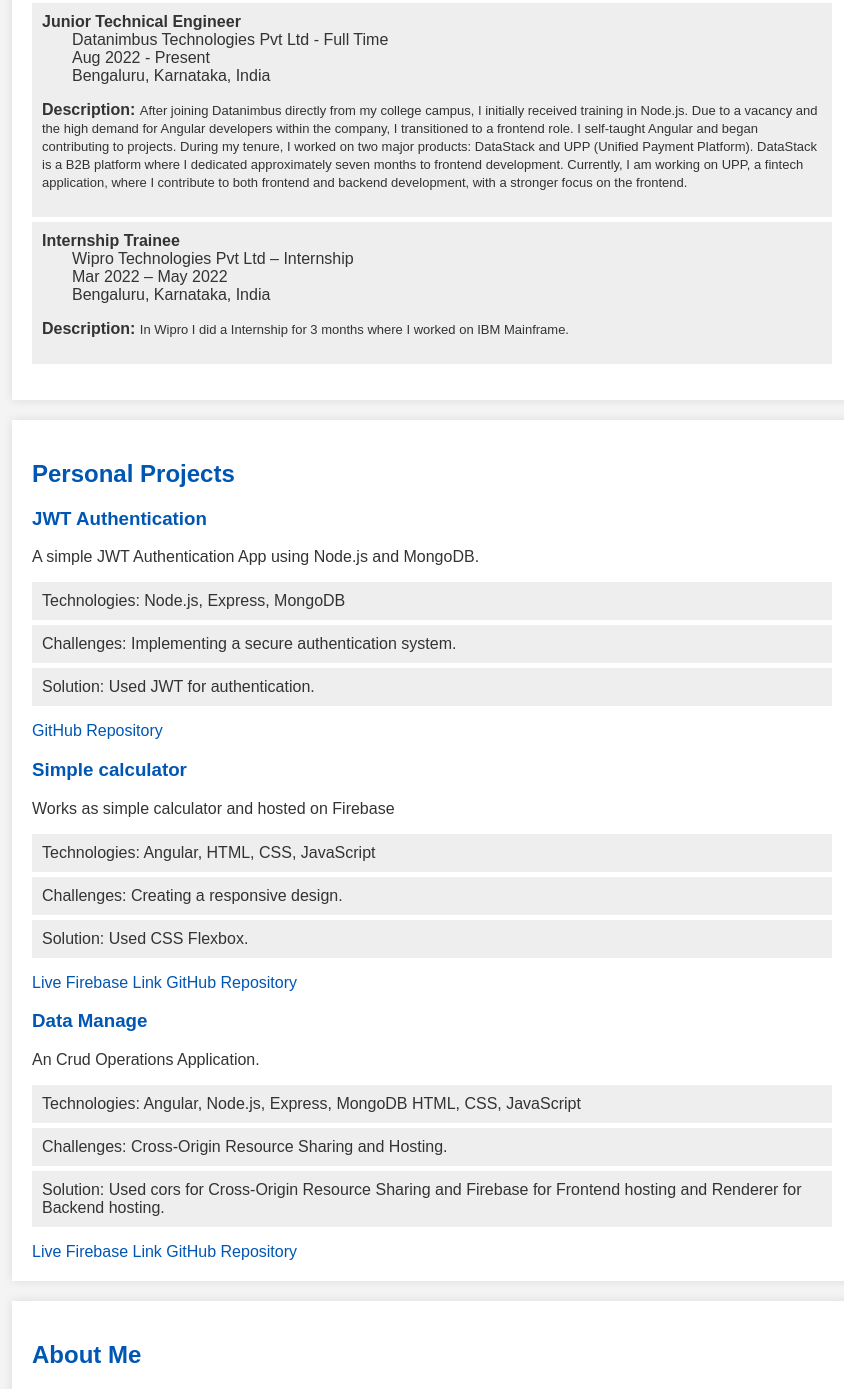
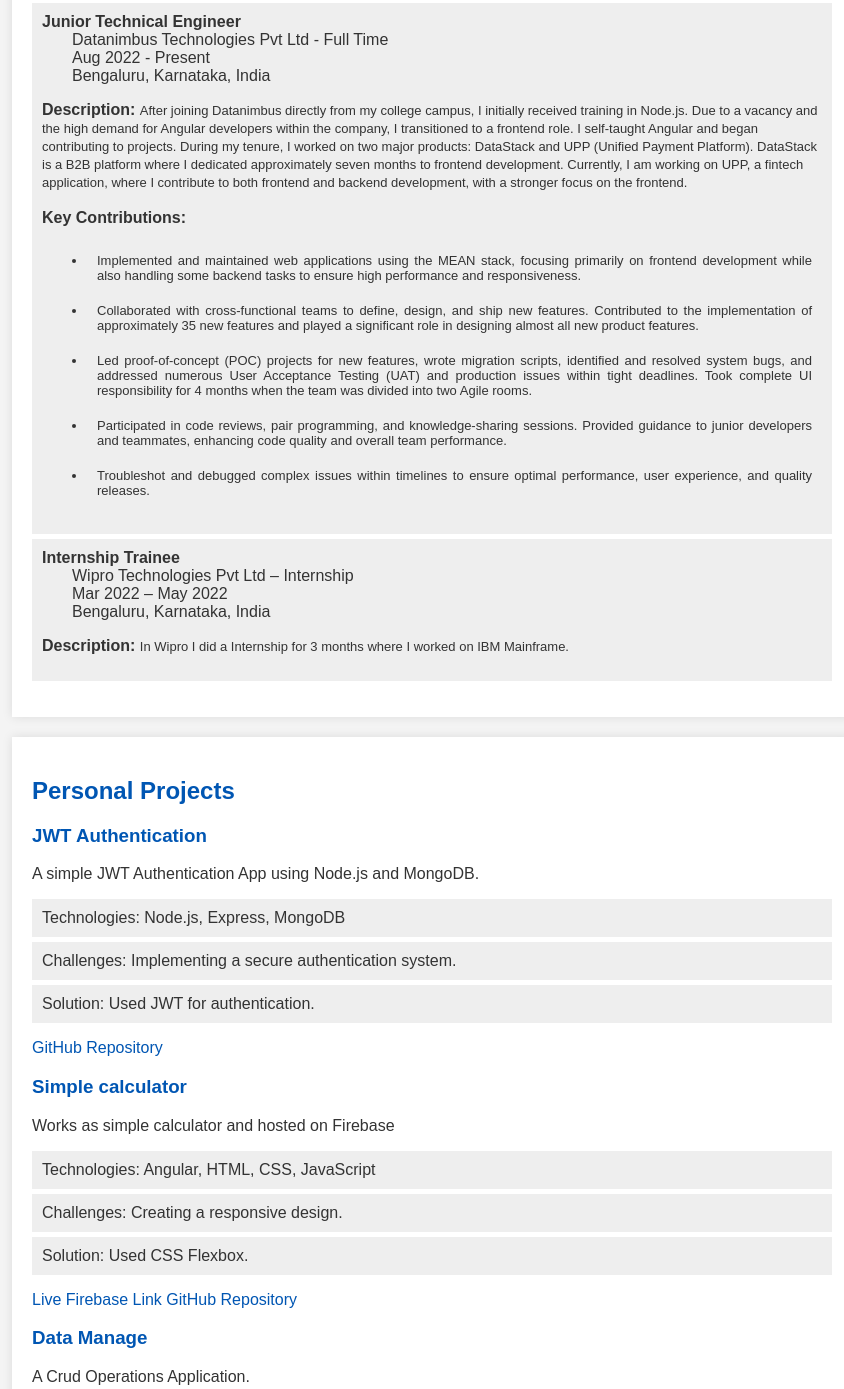
Before and after one commit to Ravinandanhv-hub/My-portfolio, a website: page index.html in a window 1280 px wide. Shown: the part 331-1720 px from the top of the page, without its empty margins (208-1052 px from the left). Drawn offline with Linux system fonts and the light colour scheme.

Commit message:
added key contributions

```diff
--- a/index.html
+++ b/index.html
@@ -27,6 +27,16 @@
                         <span style="font-size: small;">
                             After joining Datanimbus directly from my college campus, I initially received training in Node.js. Due to a vacancy and the high demand for Angular developers within the company, I transitioned to a frontend role. I self-taught Angular and began contributing to projects. During my tenure, I worked on two major products: DataStack and UPP (Unified Payment Platform).
                             DataStack is a B2B platform where I dedicated approximately seven months to frontend development. Currently, I am working on UPP, a fintech application, where I contribute to both frontend and backend development, with a stronger focus on the frontend.
+                        </span> <br><br>
+                        <b>Key Contributions: </b>
+                        <span>
+                            <ul style="font-size: small; list-style: disc; margin-left: 30px; text-align: justify;">
+                                <li class="m-0-ml">Implemented and maintained web applications using the MEAN stack, focusing primarily on frontend development while also handling some backend tasks to ensure high performance and responsiveness.</li>
+                                <li class="m-0-ml">Collaborated with cross-functional teams to define, design, and ship new features. Contributed to the implementation of approximately 35 new features and played a significant role in designing almost all new product features.</li>
+                                <li class="m-0-ml">Led proof-of-concept (POC) projects for new features, wrote migration scripts, identified and resolved system bugs, and addressed numerous User Acceptance Testing (UAT) and production issues within tight deadlines. Took complete UI responsibility for 4 months when the team was divided into two Agile rooms.</li>
+                                <li class="m-0-ml">Participated in code reviews, pair programming, and knowledge-sharing sessions. Provided guidance to junior developers and teammates, enhancing code quality and overall team performance.</li>
+                                <li class="m-0-ml">Troubleshot and debugged complex issues within timelines to ensure optimal performance, user experience, and quality releases.</li>
+                            </ul>
                         </span>
                     </p>
                 </li>
@@ -73,7 +83,7 @@
         </article>
         <article>
             <h3>Data Manage</h3>
-            <p>An Crud Operations Application.</p>
+            <p>A Crud Operations Application.</p>
             <ul>
                 <li>Technologies: Angular, Node.js, Express, MongoDB HTML, CSS, JavaScript</li>
                 <li>Challenges: Cross-Origin Resource Sharing and Hosting.</li>
--- a/styles.css
+++ b/styles.css
@@ -37,3 +37,8 @@
 a:hover {
     text-decoration: underline;
 }
+
+.m-0-ml{
+    margin: 0px;
+    margin-left: 15px;
+}
```
